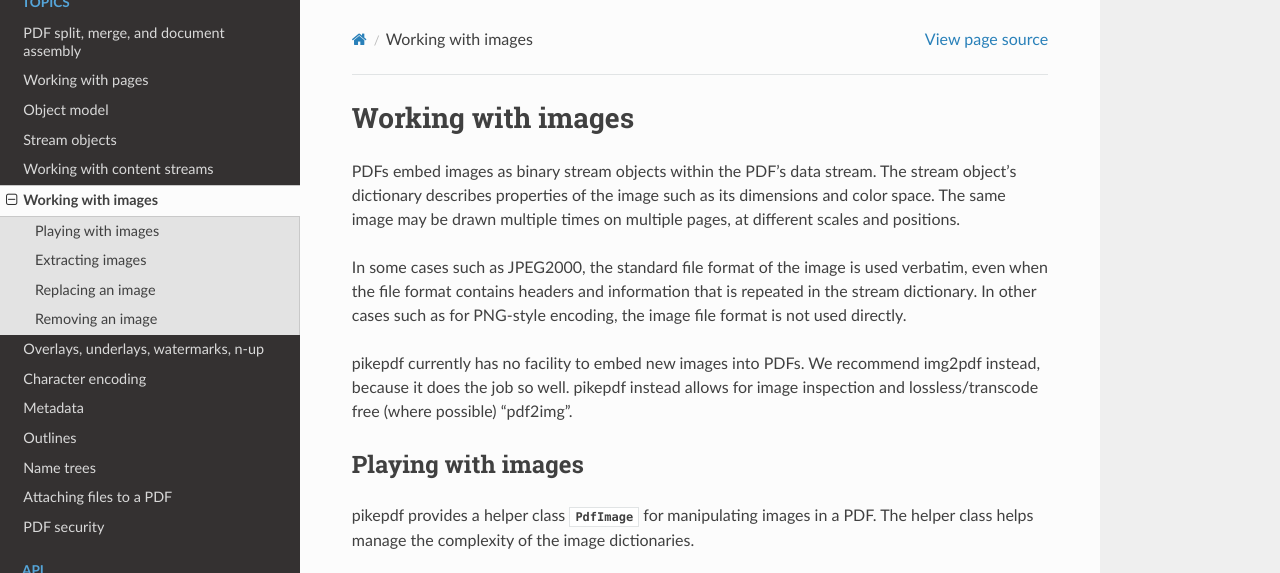
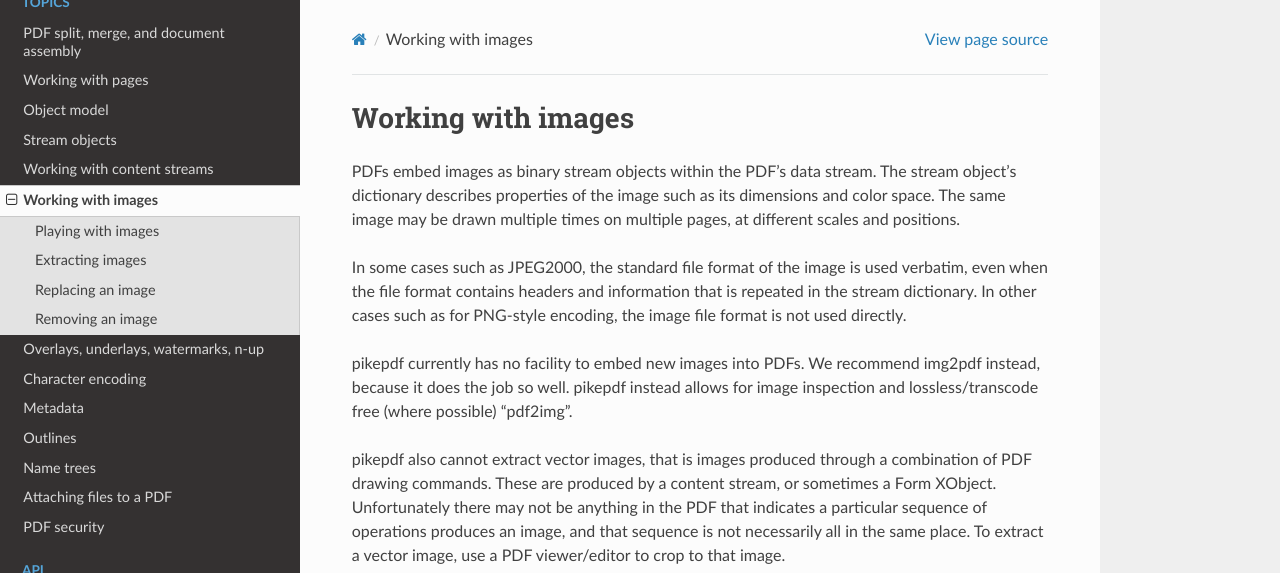
Before and after one commit to pikepdf/pikepdf, a Sphinx documentation site: the page built from docs/topics/images.rst, in a window 1280 px wide and 900 px high, cut to the strip 0-573 px from the top of the window. Built offline with Sphinx 7.4.7 and the Read the Docs theme 2.0.0, drawn with Linux system fonts in a browser that asks for light colours; the version number could not be read and is left out.

Commit message:
docs: mention vector images in images page

```diff
--- a/docs/topics/images.rst
+++ b/docs/topics/images.rst
@@ -14,6 +14,13 @@
 pikepdf currently has no facility to embed new images into PDFs. We recommend
 img2pdf instead, because it does the job so well. pikepdf instead allows
 for image inspection and lossless/transcode free (where possible) "pdf2img".
+
+pikepdf also cannot extract vector images, that is images produced through a
+combination of PDF drawing commands. These are produced by a content stream,
+or sometimes a Form XObject. Unfortunately there may not be anything in the
+PDF that indicates a particular sequence of operations produces an image,
+and that sequence is not necessarily all in the same place. To extract a
+vector image, use a PDF viewer/editor to crop to that image.
 
 Playing with images
 -------------------
```
